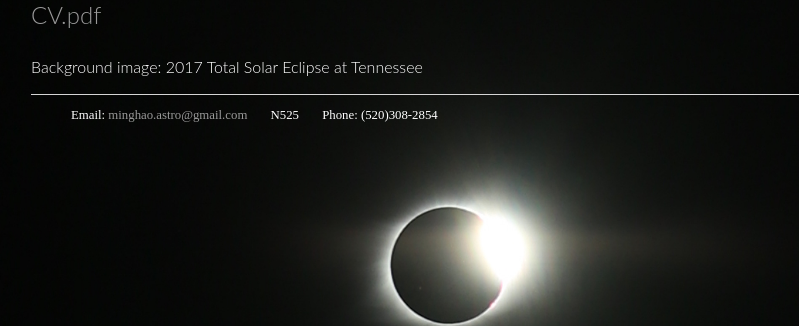
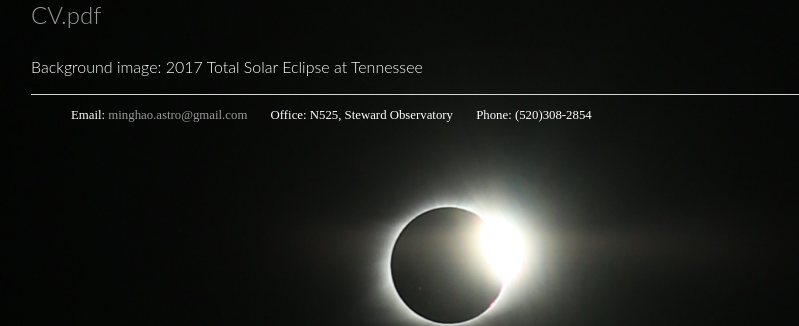
Before and after one commit to JianiDing/JianiDing.github.io, a Jekyll site: the page built from CV/index.html, in a window 1280 px wide. Shown: the part 201-527 px from the top of the page, without its empty margins (209-1008 px from the left). Built offline with Jekyll 4.4.1, drawn with Linux system fonts in a browser that asks for light colours.

Commit message:
Update CV.html

```diff
--- a/_layouts/CV.html
+++ b/_layouts/CV.html
@@ -23,7 +23,7 @@
 			<footer>
 	    		<ul>
 	        		<li style="color:white">Email: <a href="mailto:minghao.astro@gmail.com">minghao.astro@gmail.com</a></li>
-	        		<li style="color:white">N525 </li>
+	        		<li style="color:white">Office: N525, Steward Observatory </li>
 	        		<li style="color:white">Phone: (520)308-2854 </li>
 				</ul>
 			</footer>
```
